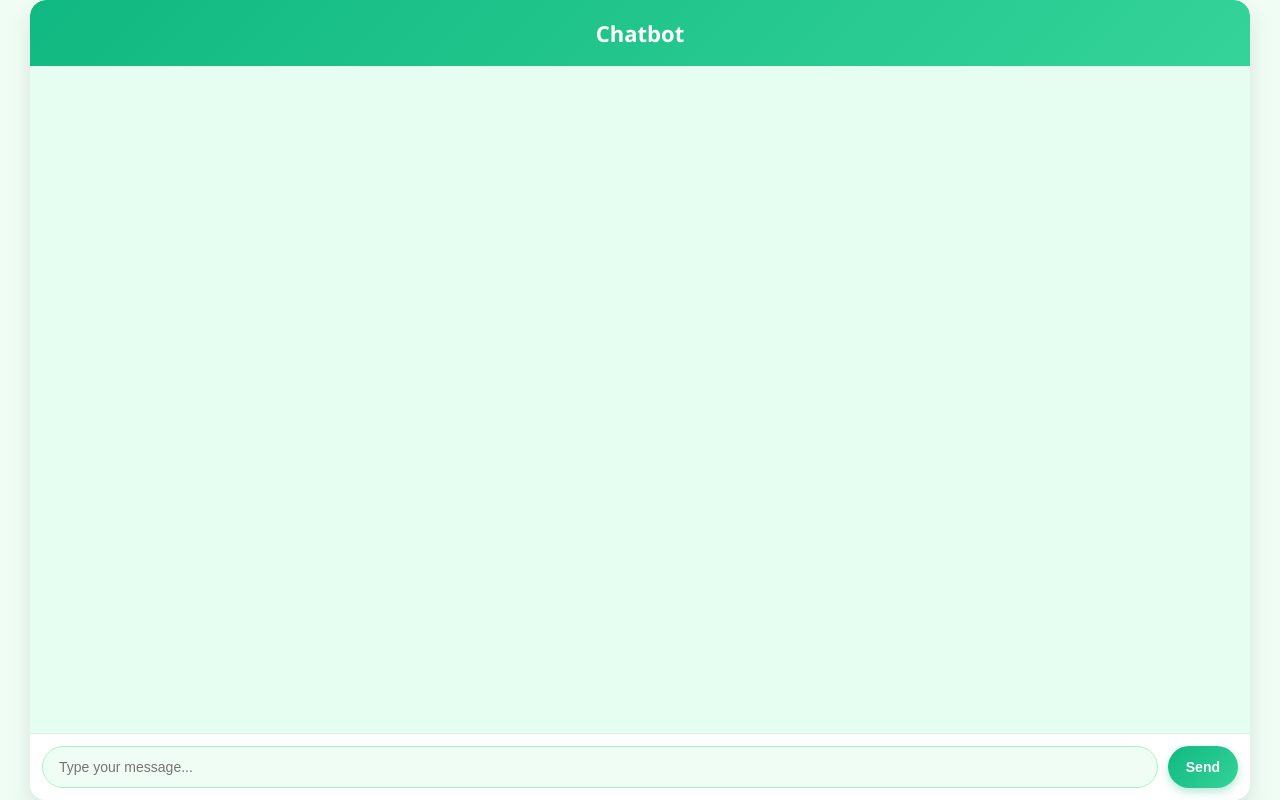
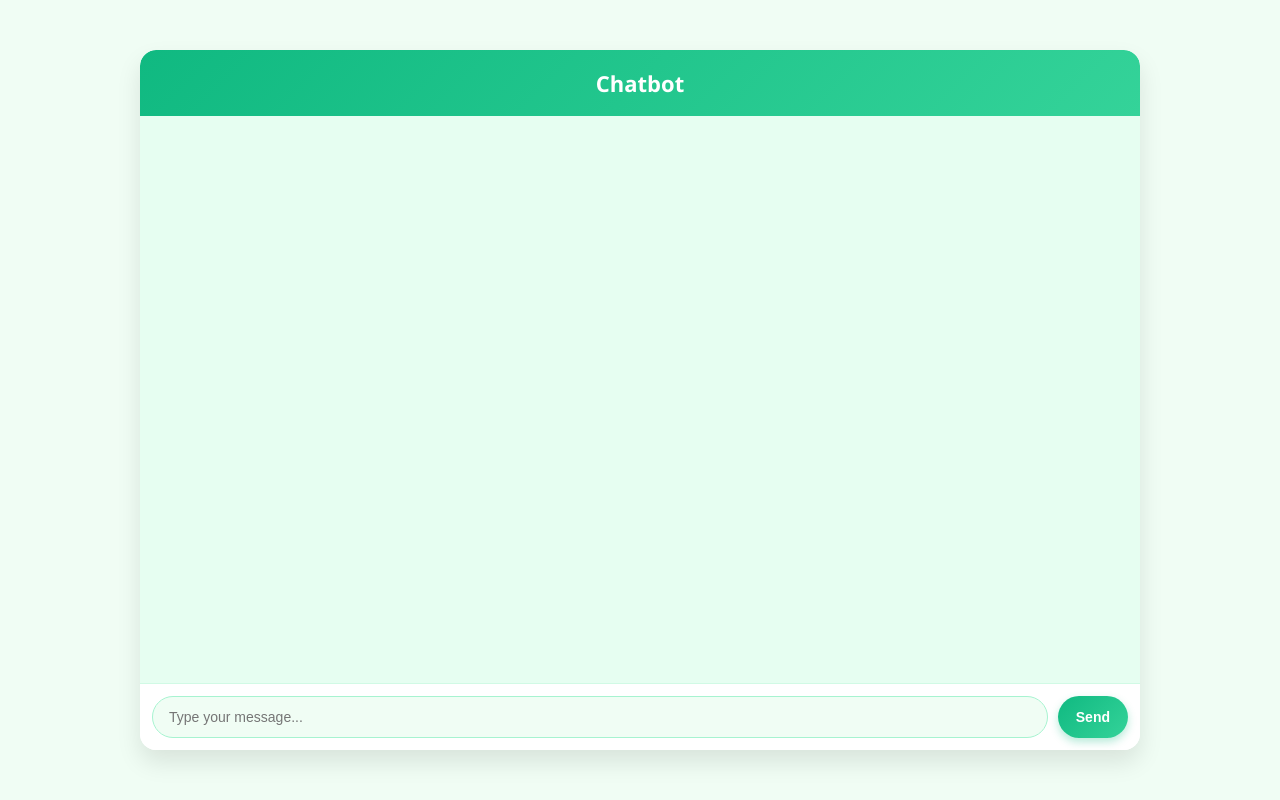
Before and after one commit to vinaykishor19/python-chatbot, a Flask app: page / in a window 1280 px wide. Run offline with Flask 3, Linux system fonts and the light colour scheme.

Commit message:
Update style.css

```diff
--- a/static/style.css
+++ b/static/style.css
@@ -14,8 +14,8 @@ html {
 
 /* Chat Container */
 .chat-container {
-  width: 1220px;
-  height: 800px;
+  width: 1000px;
+  height: 700px;
   background-color: #ffffff;
   box-shadow: 0 12px 24px rgba(0, 0, 0, 0.1);
   border-radius: 16px;
```
